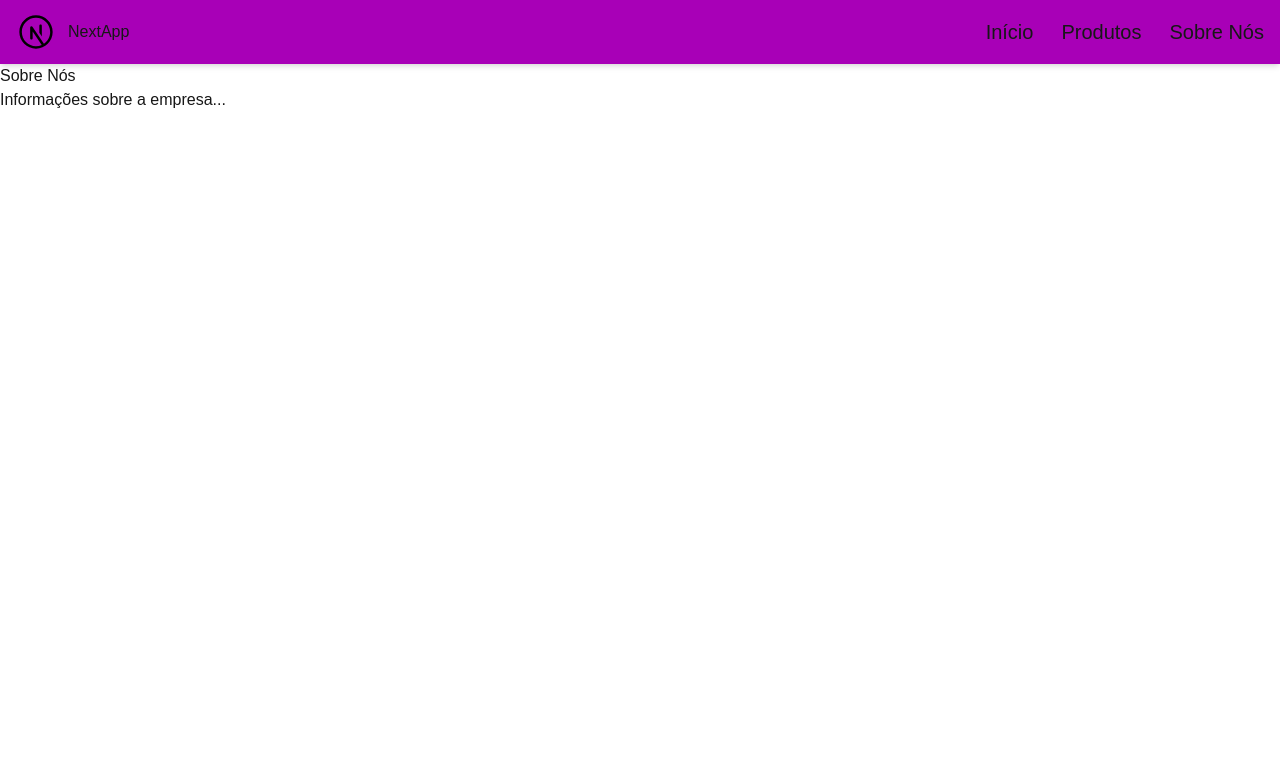
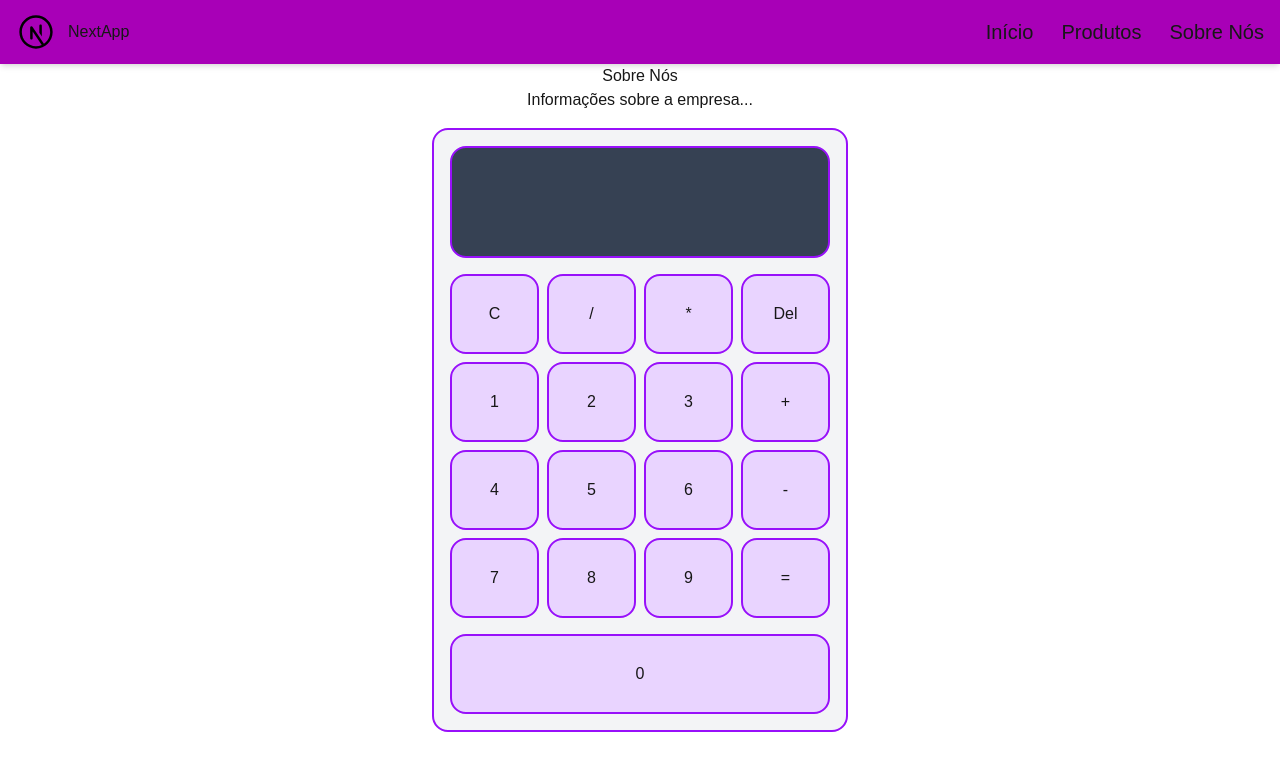
Before and after one commit to GabrielXavier77/introducao-nextjs, a Next.js app: page /about in a window 1280 px wide. Shown: the top 770 px of the page. Built offline with nearby package versions, Linux system fonts and the light colour scheme.

Commit message:
calculadora

```diff
--- a/package.json
+++ b/package.json
@@ -11,6 +11,7 @@
   "dependencies": {
     "axios": "^1.9.0",
     "lucide-react": "^0.536.0",
+    "mathjs": "^14.6.0",
     "next": "15.3.2",
     "react": "^19.0.0",
     "react-dom": "^19.0.0"
--- a/src/app/about/page.tsx
+++ b/src/app/about/page.tsx
@@ -1,8 +1,9 @@
+import Calculadora from "@/components/Calculadora"
 import NavBar from "@/components/NavBar"
 
 export default function About() {
     return (
-        <div>
+        <div className="flex flex-col justify-center items-center">
             <NavBar
                 links={[
                     {label: 'Início', href: '/'},
@@ -12,6 +13,9 @@ export default function About() {
             />
             <h1>Sobre Nós</h1>
             <p>Informações sobre a empresa...</p>
+            <div className="p-4 w-[35%]">
+                <Calculadora/>
+            </div>
         </div>
     )
 }
--- a/src/app/globals.css
+++ b/src/app/globals.css
@@ -11,3 +11,11 @@ body {
   font-family: Arial, Helvetica, sans-serif;
   height: 100vh;
 }
+
+.hidden-scroll::-webkit-scrollbar {
+  display: none;
+}
+
+.hidden-scroll {
+  scrollbar-width: none;
+}
--- /dev/null
+++ b/src/components/Calculadora.tsx
@@ -0,0 +1,208 @@
+"use client";
+import { exp, typeOf } from "mathjs";
+import { useState } from "react";
+
+export default function Calculadora() {
+  const [display, setDisplay] = useState<string>("");
+
+  const addOperator = (operator: string) => {
+    if (
+      display.endsWith("+") ||
+      display.endsWith("-") ||
+      display.endsWith("*") ||
+      display.endsWith("/")
+    )
+      return;
+    setDisplay(display + operator);
+  };
+
+  const del = () => {
+    setDisplay(display.slice(0, -1));
+  };
+
+  const operation = (numbers: string[]) => {
+    let result = null;
+    if (numbers[1] === "+") {
+      result = parseFloat(numbers[0]) + parseFloat(numbers[2]);
+    } else if (numbers[1] === "-") {
+      result = parseFloat(numbers[0]) - parseFloat(numbers[2]);
+    } else if (numbers[1] === "*") {
+      result = parseFloat(numbers[0]) * parseFloat(numbers[2]);
+    } else if (numbers[1] === "/") {
+      result = parseFloat(numbers[0]) / parseFloat(numbers[2]);
+    }
+    return result;
+  };
+
+  const handleOperations = () => {
+    let expression = display.match(/\d+|[+\-*/]/g) || [""];
+
+    while (true) {
+      while (true) {
+        const multIndex = expression.indexOf("*");
+        const divIndex = expression.indexOf("/");
+        if (multIndex === -1 && divIndex === -1) {
+          break;
+        } else if (multIndex !== -1 && divIndex !== -1) {
+          const smallestIndex = Math.min(multIndex, divIndex);
+          const result = operation(
+            expression.slice(smallestIndex - 1, smallestIndex + 2)
+          );
+          expression.splice(smallestIndex - 1, 3, String(result));
+        } else {
+          if (multIndex !== -1) {
+            const result = operation(
+              expression.slice(multIndex - 1, multIndex + 2)
+            );
+            expression.splice(multIndex - 1, 3, String(result));
+          } else if (divIndex !== -1) {
+            const result = operation(
+              expression.slice(divIndex - 1, divIndex + 2)
+            );
+            expression.splice(divIndex - 1, 3, String(result));
+          }
+        }
+      }
+      while (true) {
+        const sumIndex = expression.indexOf("+");
+        const subIndex = expression.indexOf("-");
+        if (sumIndex === -1 && subIndex === -1) {
+          break;
+        } else if (sumIndex !== -1 && subIndex !== -1) {
+          const smallestIndex = Math.min(sumIndex, subIndex);
+          const result = operation(
+            expression.slice(smallestIndex - 1, smallestIndex + 2)
+          );
+          expression.splice(smallestIndex - 1, 3, String(result));
+        } else {
+          if (sumIndex !== -1) {
+            const result = operation(
+              expression.slice(sumIndex - 1, sumIndex + 2)
+            );
+            expression.splice(sumIndex - 1, 3, String(result));
+          } else if (subIndex !== -1) {
+            const result = operation(
+              expression.slice(subIndex - 1, subIndex + 2)
+            );
+            expression.splice(subIndex - 1, 3, String(result));
+          }
+        }
+      }
+      setDisplay(String(expression));
+      break;
+    }
+  };
+
+  return (
+    <div className="p-4 w-full border-2 border-purple-600 bg-gray-100 rounded-2xl">
+      <div className="flex items-center overflow-x-auto hidden-scroll text-white font-bold w-full h-28 p-4 border-2 border-purple-600 bg-gray-700 text-2xl rounded-2xl mb-4">
+        {display}
+      </div>
+
+      <div className="grid grid-cols-4 gap-2">
+        <button
+          onClick={() => setDisplay("")}
+          className="border-2 border-purple-600 bg-purple-200 h-20 rounded-2xl cursor-pointer hover:scale-105 hover:bg-purple-300 transition-all ease-in-out duration-150"
+        >
+          C
+        </button>
+        <button
+          onClick={() => addOperator("/")}
+          className="border-2 border-purple-600 bg-purple-200 h-20 rounded-2xl cursor-pointer hover:scale-105 hover:bg-purple-300 transition-all ease-in-out duration-150"
+        >
+          /
+        </button>
+        <button
+          onClick={() => addOperator("*")}
+          className="border-2 border-purple-600 bg-purple-200 h-20 rounded-2xl cursor-pointer hover:scale-105 hover:bg-purple-300 transition-all ease-in-out duration-150"
+        >
+          *
+        </button>
+        <button
+          onClick={() => del()}
+          className="border-2 border-purple-600 bg-purple-200 h-20 rounded-2xl cursor-pointer hover:scale-105 hover:bg-purple-300 transition-all ease-in-out duration-150"
+        >
+          Del
+        </button>
+        <button
+          onClick={() => setDisplay(display + "1")}
+          className="border-2 border-purple-600 bg-purple-200 h-20 rounded-2xl cursor-pointer hover:scale-105 hover:bg-purple-300 transition-all ease-in-out duration-150"
+        >
+          1
+        </button>
+        <button
+          onClick={() => setDisplay(display + "2")}
+          className="border-2 border-purple-600 bg-purple-200 h-20 rounded-2xl cursor-pointer hover:scale-105 hover:bg-purple-300 transition-all ease-in-out duration-150"
+        >
+          2
+        </button>
+        <button
+          onClick={() => setDisplay(display + "3")}
+          className="border-2 border-purple-600 bg-purple-200 h-20 rounded-2xl cursor-pointer hover:scale-105 hover:bg-purple-300 transition-all ease-in-out duration-150"
+        >
+          3
+        </button>
+        <button
+          onClick={() => addOperator("+")}
+          className="border-2 border-purple-600 bg-purple-200 h-20 rounded-2xl cursor-pointer hover:scale-105 hover:bg-purple-300 transition-all ease-in-out duration-150"
+        >
+          +
+        </button>
+        <button
+          onClick={() => setDisplay(display + "4")}
+          className="border-2 border-purple-600 bg-purple-200 h-20 rounded-2xl cursor-pointer hover:scale-105 hover:bg-purple-300 transition-all ease-in-out duration-150"
+        >
+          4
+        </button>
+        <button
+          onClick={() => setDisplay(display + "5")}
+          className="border-2 border-purple-600 bg-purple-200 h-20 rounded-2xl cursor-pointer hover:scale-105 hover:bg-purple-300 transition-all ease-in-out duration-150"
+        >
+          5
+        </button>
+        <button
+          onClick={() => setDisplay(display + "6")}
+          className="border-2 border-purple-600 bg-purple-200 h-20 rounded-2xl cursor-pointer hover:scale-105 hover:bg-purple-300 transition-all ease-in-out duration-150"
+        >
+          6
+        </button>
+        <button
+          onClick={() => addOperator("-")}
+          className="border-2 border-purple-600 bg-purple-200 h-20 rounded-2xl cursor-pointer hover:scale-105 hover:bg-purple-300 transition-all ease-in-out duration-150"
+        >
+          -
+        </button>
+        <button
+          onClick={() => setDisplay(display + "7")}
+          className="border-2 border-purple-600 bg-purple-200 h-20 rounded-2xl cursor-pointer hover:scale-105 hover:bg-purple-300 transition-all ease-in-out duration-150"
+        >
+          7
+        </button>
+        <button
+          onClick={() => setDisplay(display + "8")}
+          className="border-2 border-purple-600 bg-purple-200 h-20 rounded-2xl cursor-pointer hover:scale-105 hover:bg-purple-300 transition-all ease-in-out duration-150"
+        >
+          8
+        </button>
+        <button
+          onClick={() => setDisplay(display + "9")}
+          className="border-2 border-purple-600 bg-purple-200 h-20 rounded-2xl cursor-pointer hover:scale-105 hover:bg-purple-300 transition-all ease-in-out duration-150"
+        >
+          9
+        </button>
+        <button
+          onClick={() => handleOperations()}
+          className="border-2 border-purple-600 bg-purple-200 h-20 rounded-2xl cursor-pointer hover:scale-105 hover:bg-purple-300 transition-all ease-in-out duration-150 row-span-2"
+        >
+          =
+        </button>
+        <button
+          onClick={() => setDisplay(display + "0")}
+          className="border-2 border-purple-600 bg-purple-200 h-20 rounded-2xl cursor-pointer hover:scale-105 hover:bg-purple-300 transition-all ease-in-out duration-150 col-span-4"
+        >
+          0
+        </button>
+      </div>
+    </div>
+  );
+}
```
Also changed, not shown: 1 other file (tests, documents, lock files or other folders).
